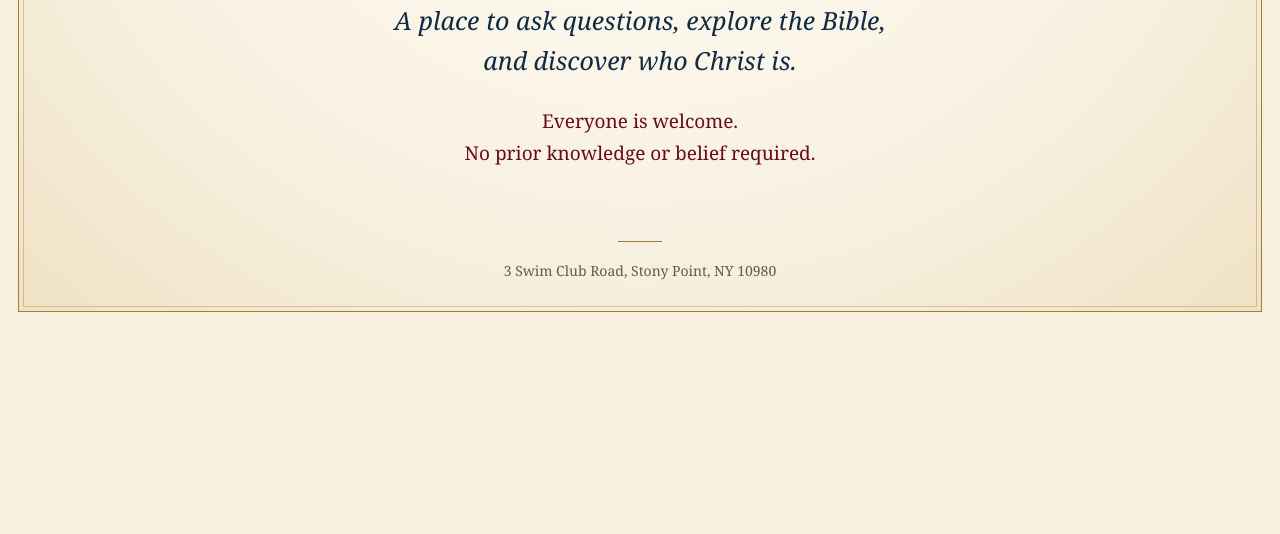
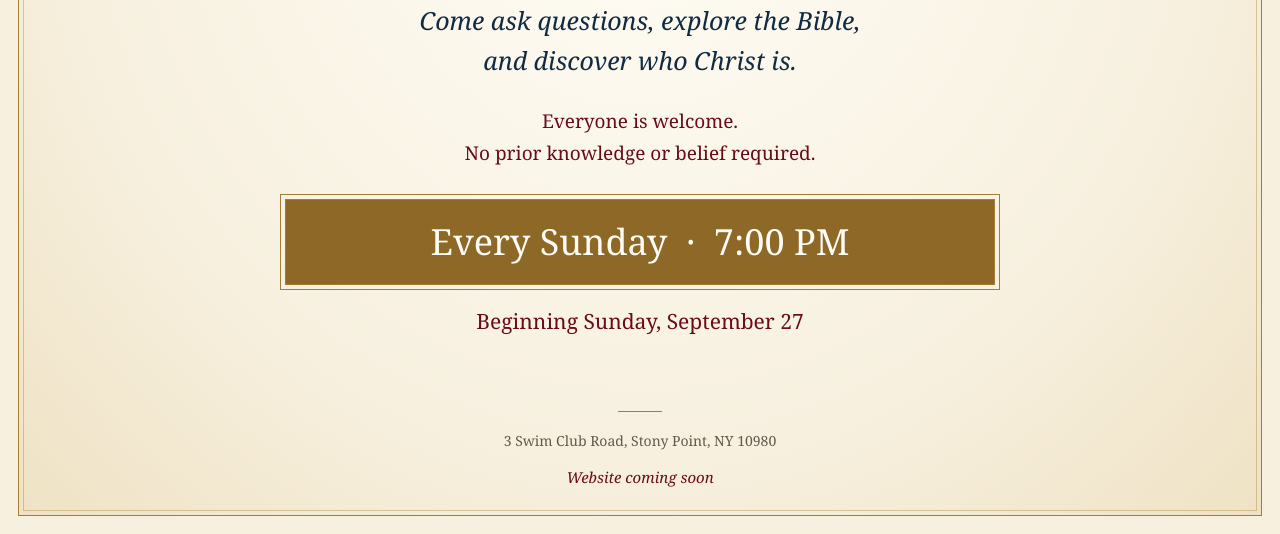
Before and after one commit to tizmagik/cfe, a website: page index.html in a window 1280 px wide. Shown: the part 532-1066 px from the top of the page. Before the commit the page ends 862 px from the top, so only its background shows below. Drawn offline with Linux system fonts and the light colour scheme.

Commit message:
Include the flyer Bible study schedule and invitation

```diff
--- a/index.html
+++ b/index.html
@@ -4,7 +4,7 @@
   <meta charset="UTF-8">
   <meta name="viewport" content="width=device-width, initial-scale=1">
   <meta name="theme-color" content="#f7f0df">
-  <meta name="description" content="Christ for Everyone — coming soon. A place to ask questions, explore the Bible, and discover who Christ is. Everyone is welcome.">
+  <meta name="description" content="Study the Bible with Christ for Everyone. Every Sunday at 7:00 PM, beginning Sunday, September 27. Everyone is welcome. Website coming soon.">
   <title>Christ for Everyone — Coming soon</title>
   <style>
     :root {
@@ -115,6 +115,30 @@
       line-height: 1.65;
     }
     .welcome span { display: block; }
+    .schedule {
+      max-width: 710px;
+      margin: 30px auto 0;
+      padding: 17px 22px;
+      border: 1px solid var(--gold);
+      outline: 1px solid var(--gold);
+      outline-offset: 4px;
+      background: #8d6827;
+      color: #fffdf6;
+      font-size: clamp(22px, 3vw, 36px);
+      line-height: 1.4;
+    }
+    .start-date {
+      margin: 20px 0 0;
+      color: var(--burgundy);
+      font-size: clamp(16px, 1.7vw, 21px);
+      line-height: 1.6;
+    }
+    .coming-soon {
+      margin: 14px 0 0;
+      color: var(--burgundy);
+      font-size: 15px;
+      font-style: italic;
+    }
     footer { width: 100%; }
     .address {
       margin: 0;
@@ -158,12 +182,15 @@
           <path fill="currentColor" d="M20 1 26 8 23 12 23 20 29 20 33 16 39 23 33 30 29 26 23 26 23 38 27 42 20 49 13 42 17 38 17 26 11 26 7 30 1 23 7 16 11 20 17 20 17 12 14 8Z"/>
         </svg>
       </div>
-      <h2>Coming soon</h2>
-      <p class="intro">A place to ask questions, explore the Bible,<br class="desktop-break"> and discover who Christ is.</p>
+      <h2>Study the Bible</h2>
+      <p class="intro">Come ask questions, explore the Bible,<br class="desktop-break"> and discover who Christ is.</p>
       <p class="welcome">Everyone is welcome.<span>No prior knowledge or belief required.</span></p>
+      <p class="schedule">Every Sunday &nbsp;·&nbsp; 7:00 PM</p>
+      <p class="start-date">Beginning Sunday, September 27</p>
     </main>
     <footer>
       <address class="address">3 Swim Club Road, Stony Point, NY 10980</address>
+      <p class="coming-soon">Website coming soon</p>
     </footer>
   </div>
 </body>
```
